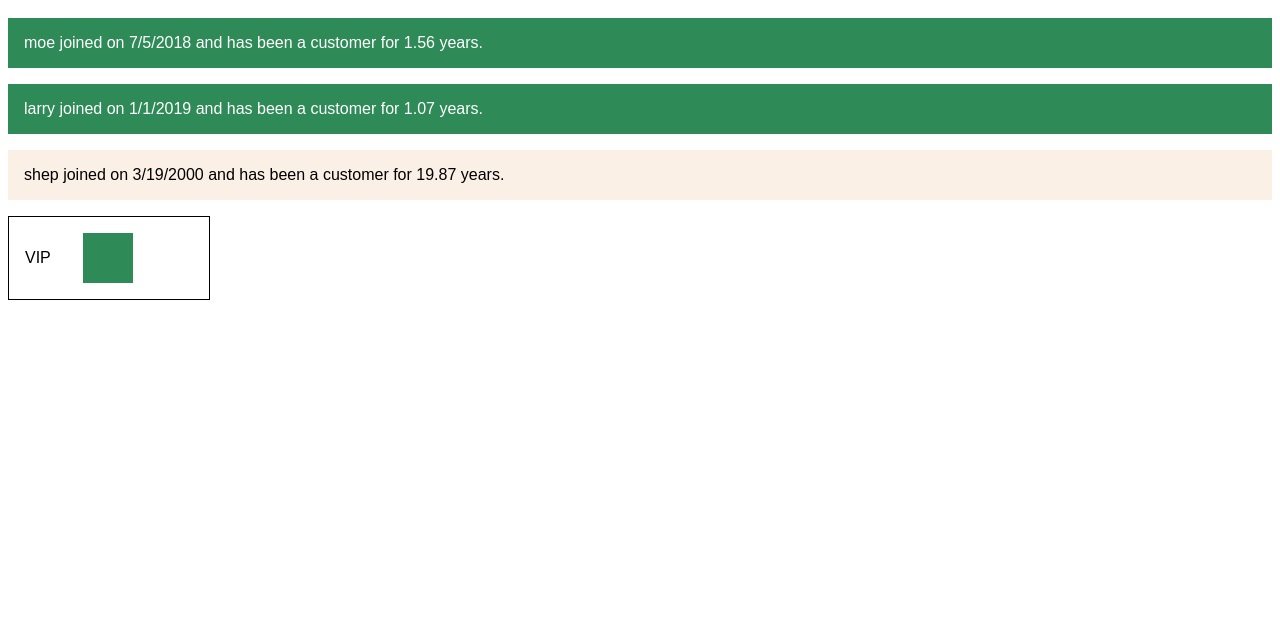
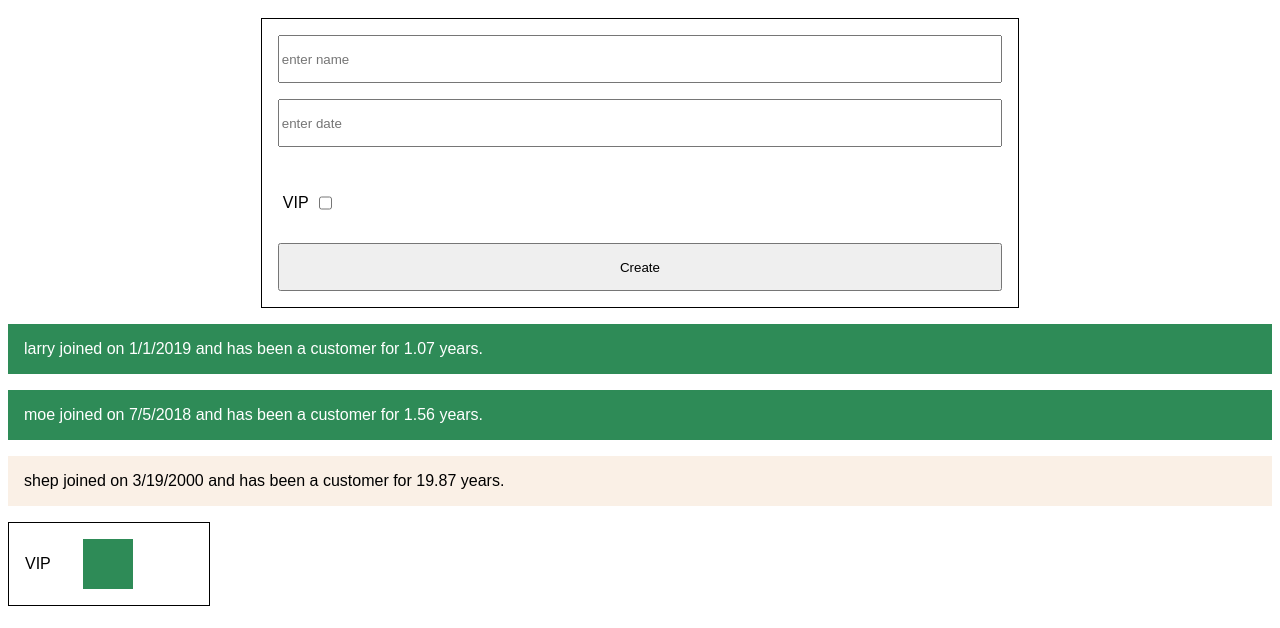
Before and after one commit to avc278/acme-customers-vip-vjs, a plain HTML site: page index.html in a window 1280 px wide. Shown: the part 48-676 px from the top of the page. Drawn offline with Linux system fonts and the light colour scheme.

Commit message:
implemented array pushing

```diff
--- a/index.html
+++ b/index.html
@@ -6,13 +6,21 @@
 
 <body>
     <h1>Acme Customers VIP</h1>
+    <form>
+        <input name='customerName' placeholder='enter name'/>
+        <input name='dateAdded' placeholder='enter date'/>
+        <div class='vip'>
+            <label>VIP</label>
+            <input name='vip-checkbox' type='checkbox'></input>
+        </div>
+        <button>Create</button>
+    </form>
     <ul id='customers'>
     </ul>
     <div id='legend'>
         <label>VIP</label>
         <div id='vip-swatch'></div>
     </div>
-
     <script>
         const customers = [{
             id: 1,
@@ -39,10 +47,26 @@
         });
 
         customers.sort((a, b) => {
-            a.dateJoined - b.dateJoined;
-        })
+            return b.dateJoined - a.dateJoined
+        });
+
 
         const list = document.querySelector('#customers');
+        const form = document.querySelector('form');
+        const createButton = form.querySelector('button');
+        form.addEventListener('submit', (ev) => {
+            ev.preventDefault();
+            const name = form.querySelector("[name='customerName']");
+            const date = form.querySelector("[name='dateAdded']");
+            const isVIP = form.querySelector("[name='vip-checkbox']");
+
+
+            customers.push({name: name.value, isVIP: isVIP.checked, dateJoined: new Date(date.value)});
+            customers.sort((a, b) => {
+                return b.dateJoined - a.dateJoined
+            });
+            render();
+        });
 
         const render = () => {
             let html = customers.map(customer => {
--- a/styles.css
+++ b/styles.css
@@ -1,5 +1,36 @@
 body {
     font-family: sans-serif;
+  }
+
+form {
+  border: 1px solid black;
+  display: flex;
+  flex-direction: column;
+  padding: 1rem;
+  margin: 0 20%;
+
+  justify-content: center;
+}
+
+form input {
+  margin-bottom: 1rem;
+}
+
+input, button {
+  height: 3rem;
+}
+
+.vip {
+  display: flex;
+  align-items: center;
+}
+
+.vip > * {
+  margin: 1rem 5px;
+}
+
+label {
+  display: flex;
 }
 
 #customers {
```
Lines whose indentation alone changed are shown as unchanged.
